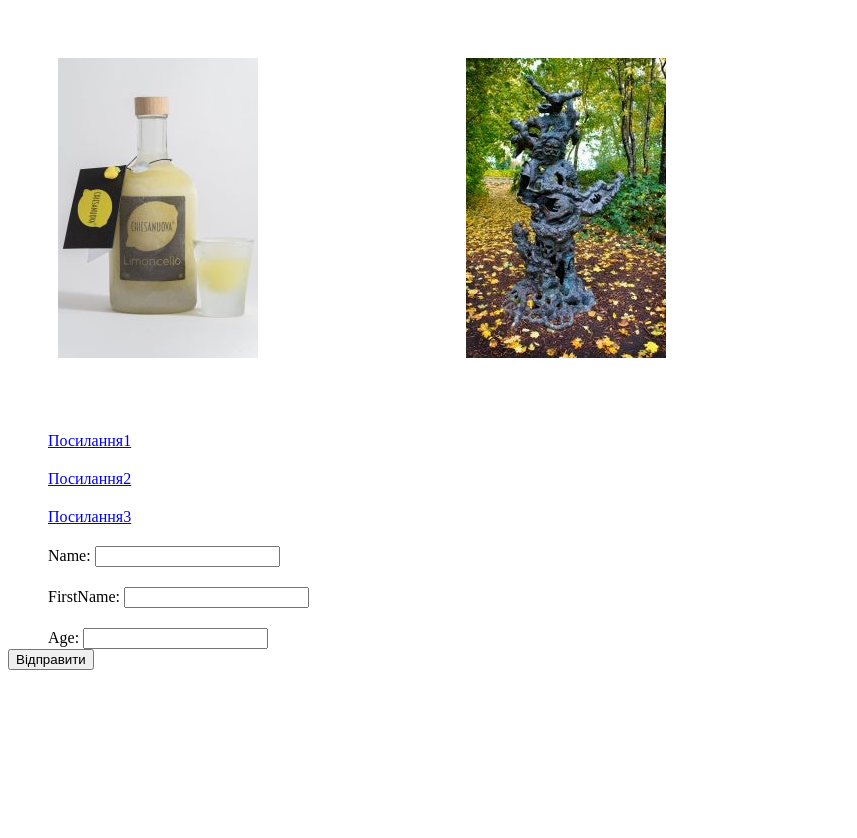
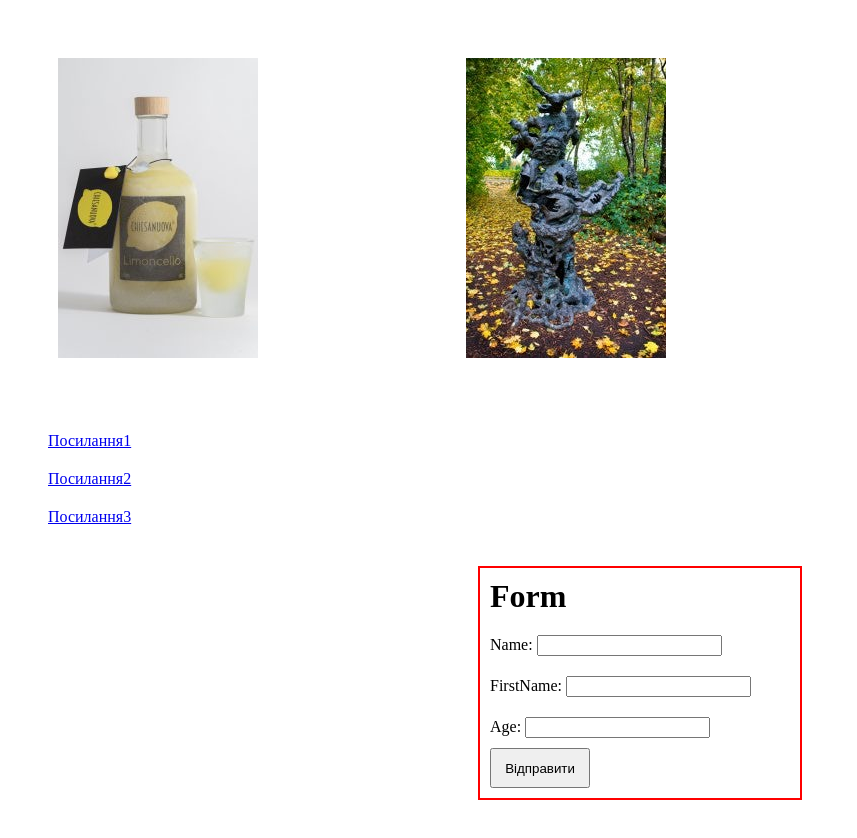
Before and after one commit to 292-group/web-pz-2-3, a plain HTML site: page task_1/index.html in a window 1280 px wide. Shown: the whole page, without its empty margins (0-857 px from the left). Before the commit the page ends 800 px from the top, so only its background shows below. Drawn offline with Linux system fonts and the light colour scheme.

Commit message:
(feat) add task1

```diff
--- a/task_1/index.html
+++ b/task_1/index.html
@@ -24,7 +24,9 @@
 </div>
 
 
-<form name="myForm" action="/" >
+<div class="form">
+  <h1 style="margin:0">Form</h1>
+<form name="myForm">
     <div class="form-input">
         <label for="">Name:</label>
     <input class="name" name="name" required>
@@ -39,7 +41,7 @@
 </div>
 <button type="submit" class="btn">Відправити</button>
 </form>
-
+</div>
     <script src="./index.js"></script>
 </body>
 </html>
--- a/task_1/main.css
+++ b/task_1/main.css
@@ -1,3 +1,9 @@
+.form{
+    width: 300px;
+    margin: 40px auto;
+    padding: 10px;
+    border: solid red 2px;
+}
 img{
     margin: 50px;
 }
@@ -5,9 +11,13 @@ img{
     padding:  20px 0 0 40px;
 }
 .form-input{
-    padding:  20px 0 0 40px;
+    padding:  20px 0 0 0;
 }
-
+.btn{
+    margin-top: 10px;
+    width: 100px;
+    height: 40px;
+}
 .red_border{
     border: solid red 3px;
 }
```
